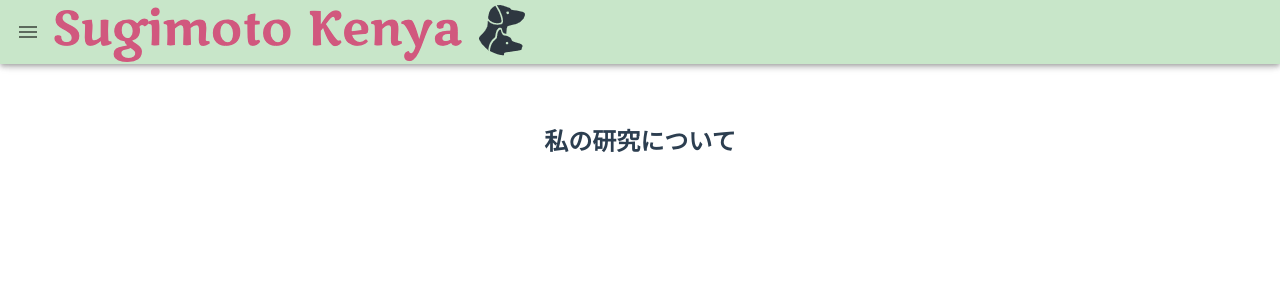
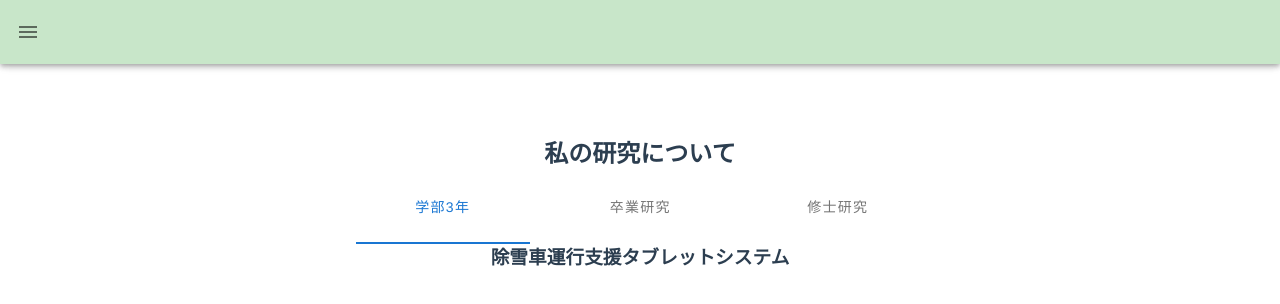
Before and after one commit to KenyaSugimoto/myPortfolio, a Vue app: page /mystudy in a window 1280 px wide. Shown: the top 304 px of the page. Built offline with nearby package versions, Linux system fonts and the light colour scheme.

Commit message:
研究についてページのタブバー

```diff
--- a/src/components/Header.vue
+++ b/src/components/Header.vue
@@ -11,7 +11,6 @@
         dense
       >
         <v-list-item-group
-          v-model="group"
           active-class="deep-purple--text text--accent-4"
         >
           <v-list-item @click="toHome">
--- a/src/components/MyStudy.vue
+++ b/src/components/MyStudy.vue
@@ -1,5 +1,42 @@
 <template>
   <div>
-    <h2>私の研究について</h2>
+    <v-container>
+      <v-row><v-col><h2>私の研究について</h2></v-col></v-row>
+
+      <v-row justify="center">
+        <v-col cols="6">
+          <v-tabs v-model="tab">
+            <v-row>
+              <v-col><v-tab>学部3年</v-tab></v-col>
+              <v-col><v-tab>卒業研究</v-tab></v-col>
+              <v-col><v-tab>修士研究</v-tab></v-col>
+
+            </v-row>
+          </v-tabs>
+        </v-col>
+      </v-row>
+
+      <div v-if="tab == 0">
+        <h3>除雪車運行支援タブレットシステム</h3>
+      </div>
+      <div v-if="tab == 1">
+        <h3>除雪車運行支援のための除雪オペレータ行動観測システムの研究開発</h3>
+      </div>
+      <div v-if="tab == 2">
+        <h3>修士研究</h3>
+      </div>
+    </v-container>
   </div>
 </template>
+
+
+<script>
+
+export default {
+  data() {
+    return {
+      tab: null,
+    }
+  }
+}
+</script>
```
